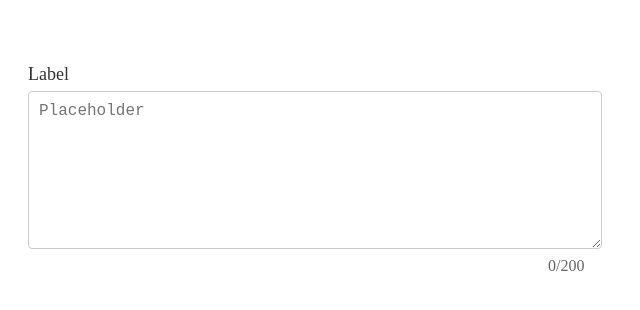
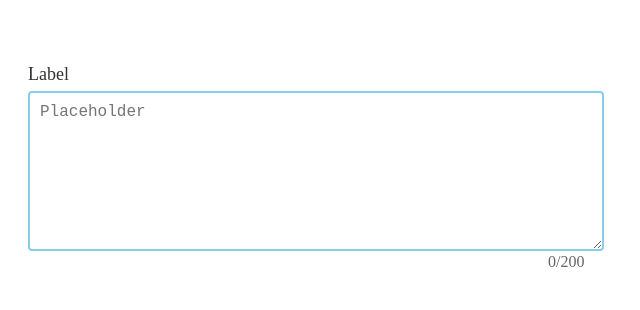
Before and after one commit to RickyFirmansyah27/simple-micro-frontend, a React app in the folder micro_app/: page /feature3 in a window 1280 px wide. Shown: the top 310 px of the page, without its empty margins (0-640 px from the left). Built offline with nearby package versions, Linux system fonts and the light colour scheme.

Commit message:
fix feature 3

```diff
--- a/micro_app/src/Feature3.js
+++ b/micro_app/src/Feature3.js
@@ -1,5 +1,4 @@
 import React, { useState } from 'react';
-import './App.css';
 
 const styles = {
   textAreaWrapper: {
@@ -7,6 +6,7 @@ const styles = {
     display: 'flex',
     flexDirection: 'column',
     alignItems: 'flex-start',
+    position: 'relative',
   },
   label: {
     fontFamily: 'Poppins',
@@ -23,13 +23,17 @@ const styles = {
     padding: '10px',
     fontSize: '16px',
     borderRadius: '4px',
-    border: '1px solid #ccc',
+    border: '2px solid #ccc',
+    outline: 'none',
+    '&:focus': {
+      borderColor: '#87CEEB',
+    },
     resize: 'vertical',
   },
   characterCount: {
-    position: 'relative',
+    position: 'absolute',
     bottom: 0,
-    left: 520,
+    left: '520px',
     marginTop: '8px',
     color: '#666',
   },
@@ -37,6 +41,9 @@ const styles = {
     color: 'red',
     fontSize: '12px',
     marginTop: '4px',
+    position: 'absolute',
+    bottom: 0,
+    left: '10px',
   },
 };
 
@@ -59,15 +66,17 @@ function TextArea() {
     <div style={styles.textAreaWrapper}>
       <h2 style={styles.label}>Label</h2>
       <textarea
-        style={{ ...styles.textArea, borderColor: error ? 'red' : '#ccc' }}
+        style={{ ...styles.textArea, borderColor: error ? 'red' : '#87CEEB' }}
         placeholder="Placeholder"
         value={text}
         onChange={handleChange}
         maxLength={maxCharacters}
       />
-      {error && <div style={styles.errorText}>Erorr Label</div>}
-      <div style={styles.characterCount}>
-        {text.length}/{maxCharacters}
+      <div style={{marginTop: '20px'}}>
+        {error && <div style={styles.errorText}>Error Label</div>}
+        <div style={styles.characterCount}>
+          {text.length}/{maxCharacters}
+        </div>
       </div>
     </div>
   );
```
